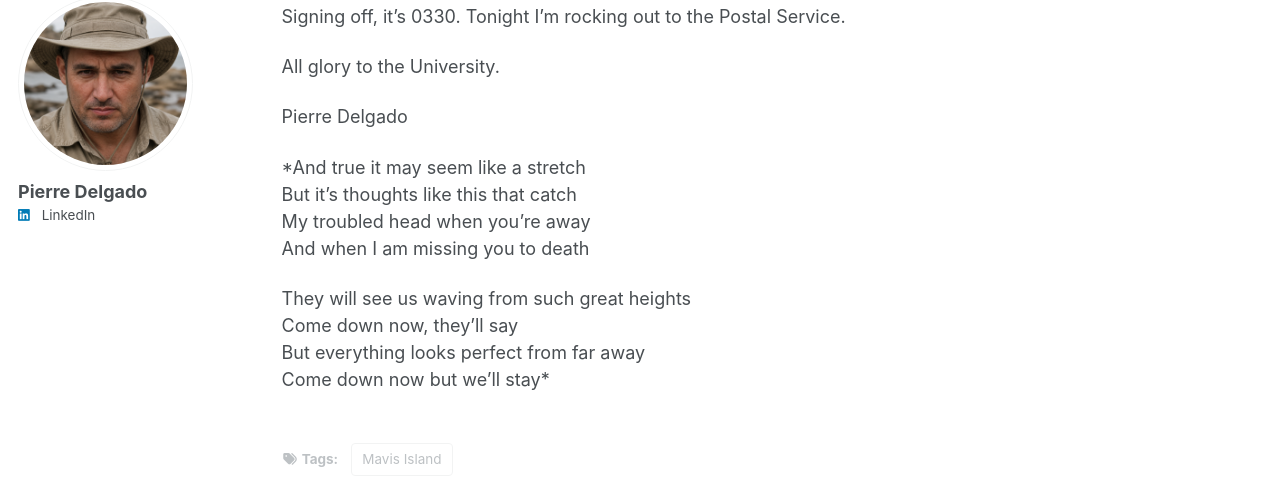
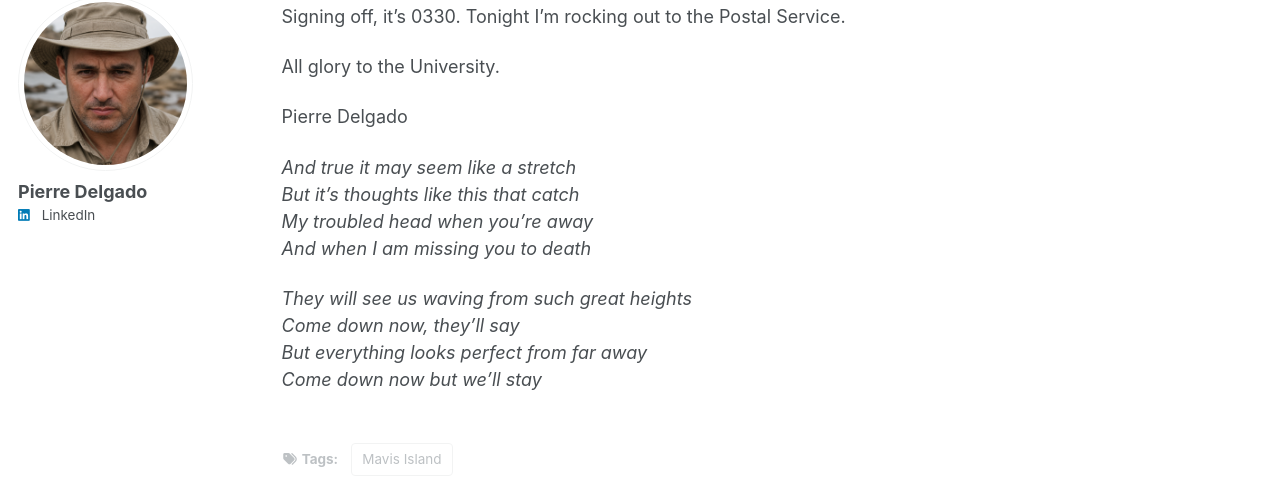
Before and after one commit to guyllotine/pierredelgado, a Jekyll site: the page built from _posts/2009-11-27-entry-8.md, in a window 1280 px wide and 900 px high, scrolled down 4818 px. Shown: the part 103-582 px from the top of the window. Built offline with Jekyll 4.4.1, drawn with Linux system fonts in a browser that asks for light colours; a style sheet for code colours, icons or effects is not loaded.

```diff
--- a/_posts/2009-11-27-entry-8.md
+++ b/_posts/2009-11-27-entry-8.md
@@ -100,9 +100,9 @@ Pierre Delgado
 *And true it may seem like a stretch
 But it's thoughts like this that catch
 My troubled head when you're away
-And when I am missing you to death
+And when I am missing you to death*
 
-They will see us waving from such great heights
+*They will see us waving from such great heights
 Come down now, they'll say
 But everything looks perfect from far away
 Come down now but we'll stay*
```
